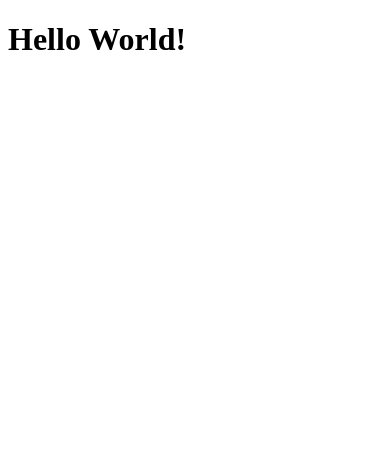
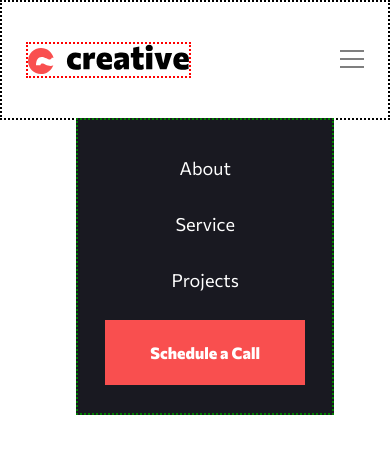
Before and after one commit to DJaye33/creative_agency, a plain HTML site: page index.html in a window 390 px wide. Drawn offline with Linux system fonts and the light colour scheme.

Commit message:
mobile: added navbar w/ hidden navigation links

```diff
--- a/index.html
+++ b/index.html
@@ -10,11 +10,45 @@
       sizes="32x32"
       href="./assets/favicon-32x32.png"
     />
+    <link rel="preconnect" href="https://fonts.gstatic.com" />
+    <link
+      href="https://fonts.googleapis.com/css2?family=Commissioner:wght@400;800&display=swap"
+      rel="stylesheet"
+    />
     <link rel="stylesheet" href="css/main.css" />
     <title>Frontend Mentor | Creative single page site</title>
   </head>
   <body>
-    <h1>Hello World!</h1>
+    <div class="navbar">
+      <div class="navbar__logo">
+        <a href="#" class="navbar__logo-link"
+          ><img
+            src="/assets/desktop/logo.svg"
+            class="navbar__logo-link-item"
+            alt="creative agency"
+        /></a>
+      </div>
+      <div class="navbar__nav">
+        <a href="#" class="navbar__nav-link">About</a>
+        <a href="#" class="navbar__nav-link">Service</a>
+        <a href="#" class="navbar__nav-link">Projects</a>
+        <a href="#" class="navbar__nav-btn btn navbar__nav-btn--red"
+          >Schedule a Call</a
+        >
+      </div>
+      <div class="navbar__menu">
+        <img
+          src="/assets/mobile/icon-hamburger.svg"
+          class="navbar__menu-icon navbar__menu-icon--open"
+          alt="menu open"
+        />
+        <img
+          src="/assets/mobile/icon-cross.svg"
+          class="navbar__menu-icon navbar__menu-icon--close"
+          alt="menu close"
+        />
+      </div>
+    </div>
     <script src="scripts/main.js"></script>
   </body>
 </html>
--- /dev/null
+++ b/scss/_base.scss
@@ -0,0 +1,56 @@
+// Global
+////////////////////////////////////////////////
+// Basic Reset
+* {
+  margin: 0;
+  padding: 0;
+}
+
+*,
+*:before,
+*:after {
+  box-sizing: inherit;
+}
+
+:root {
+  --color-primary-red: #f94f4f;
+  --color-primary-bg-black: #191921;
+  --color-primary-white: #ffffff;
+
+  --color-secondary-red: #ff9393;
+  --color-secondary-grayish-black: #434356;
+  --color-secondary-txt-black: #000000;
+}
+
+html {
+  box-sizing: border-box;
+  font-size: 62.5%;
+}
+
+body {
+  font-family: "Commissioner", sans-serif;
+}
+// End Basic Reset
+////////////////////////////////////////////////
+// Anchor Tags
+a {
+  text-decoration: none;
+}
+// End Anchor Tags
+////////////////////////////////////////////////
+// Buttons
+.btn {
+  border: none;
+  outline: transparent;
+  font-weight: 800;
+  color: var(--color-primary-white);
+  line-height: 2.1rem;
+  white-space: nowrap;
+}
+
+.btn:hover {
+  cursor: pointer;
+}
+// End Buttons
+////////////////////////////////////////////////
+// End Global
--- /dev/null
+++ b/scss/_components.scss
@@ -0,0 +1,61 @@
+/////////////////////////////////////
+// Logo
+.navbar__logo {
+  border: 2px dotted red;
+}
+// End Logo
+/////////////////////////////////////
+// Navigation
+.navbar__nav {
+  display: flex;
+  flex-direction: column;
+  justify-content: space-between;
+  align-items: center;
+  background-color: var(--color-primary-bg-black);
+  position: absolute;
+  top: 100%;
+  right: 14%;
+  padding: 3.2rem 2.7rem 2.8rem;
+  border: 2px dotted green;
+
+  &-link {
+    font-size: 1.8rem;
+    line-height: 3.2rem;
+    text-align: center;
+    color: var(--color-primary-white);
+    margin-bottom: 2.4rem;
+  }
+
+  //   &-btn {
+
+  //   }
+
+  &-btn--red {
+    font-size: 1.6rem;
+    background-color: var(--color-primary-red);
+    padding: 2.2rem 4.5rem;
+    transition: background-color 0.2s;
+  }
+
+  &-btn--red:hover {
+    background-color: var(--color-secondary-red);
+  }
+}
+// End Navigation
+/////////////////////////////////////
+// Menu Icons
+.navbar__menu {
+  &-icon:hover {
+    cursor: pointer;
+  }
+
+  &-icon--close {
+    display: none;
+  }
+}
+// End Menu Icons
+/////////////////////////////////////
+// Buttons
+
+// End Buttons
+/////////////////////////////////////
--- /dev/null
+++ b/scss/_layout.scss
@@ -0,0 +1,12 @@
+/////////////////////////////////////
+// Navbar
+.navbar {
+  display: flex;
+  justify-content: space-between;
+  align-items: center;
+  padding: 4rem 2.4rem;
+  position: relative;
+  border: 2px dotted;
+}
+// End Navbar
+/////////////////////////////////////
--- a/scss/main.scss
+++ b/scss/main.scss
@@ -0,0 +1,3 @@
+@import "base";
+@import "layout";
+@import "components";
```
Also changed, not shown: css/main.css, 1 other file.
